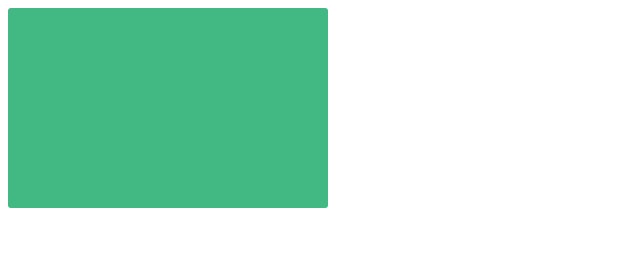
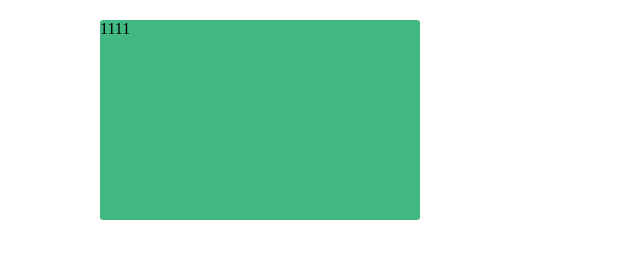
Before and after one commit to Himmas/Himmas_demo, a plain HTML site: page rolling-over/index.html in a window 1280 px wide. Shown: the whole page, without its empty margins (0-640 px from the left). Drawn offline with Linux system fonts and the light colour scheme.

Commit message:
我也不知道哪里修改了

```diff
--- a/rolling-over/css/style.css
+++ b/rolling-over/css/style.css
@@ -1,4 +1,7 @@
 .flip-container{
+	position: fixed;
+	top: 20px;
+	left: 100px;
 	-webkit-perspective: 1000;
 	        perspective: 1000;
 	        -webkit-perspective-origin: center;
--- a/rolling-over/index.html
+++ b/rolling-over/index.html
@@ -8,8 +8,8 @@
 	<body>
 		<div class="flip-container">
 			<div class="flipper">
-				<div class="front"></div>
-				<div class="back"></div>
+				<div class="front">1111</div>
+				<div class="back">2222</div>
 			</div>
 		</div>
 		<script src="js/roll-over.js" type="text/javascript" charset="utf-8"></script>
```
